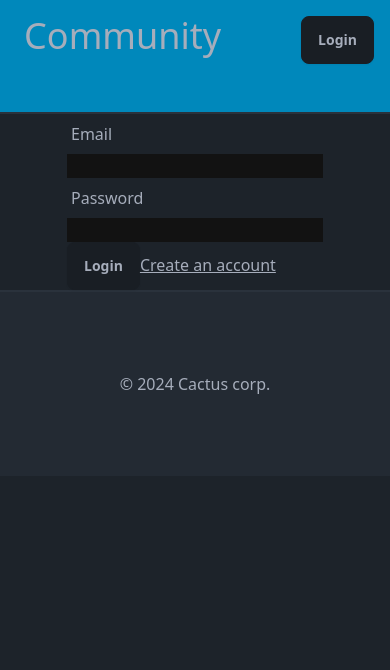
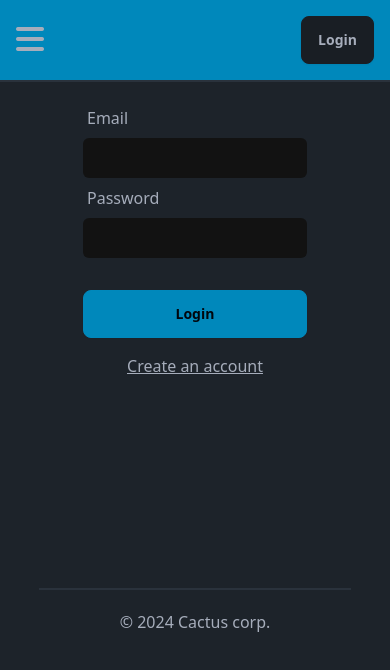
Before and after one commit to azwerlein/Story-Teller, a Vue app: page /login in a window 390 px wide. Shown: the top 670 px of the page. Built offline with nearby package versions, Linux system fonts and the light colour scheme; no server answers.

Commit message:
Mobile responsiveness

```diff
--- a/src/App.vue
+++ b/src/App.vue
@@ -10,10 +10,10 @@ store.init();
 <template>
   <Navigation></Navigation>
   <main class="bg-base-100">
-    <RouterView></RouterView>
+    <RouterView class="min-h-[60vh]"></RouterView>
   </main>
 
-  <footer class="flex justify-center w-full p-20 bg-neutral/50 border-t-2 border-neutral">
+  <footer class="flex justify-center w-4/5 p-5 border-t-2 border-neutral m-auto">
     <p>&copy; 2024 Cactus corp.</p>
   </footer>
 
--- a/src/components/CreateCharacterModal.vue
+++ b/src/components/CreateCharacterModal.vue
@@ -34,6 +34,7 @@ function validateFields() {
 
 </script>
 
+
 <template>
   <Modal ref="modal" button-text="Create Character">
     <template #default>
--- a/src/components/Navigation.vue
+++ b/src/components/Navigation.vue
@@ -13,17 +13,37 @@ function logout() {
 </script>
 
 <template>
-  <header class="bg-primary flex justify-end gap-x-20 p-4 border-b-2 border-neutral">
-    <h2>
+  <header
+      class="bg-primary flex justify-between md:justify-end content-center items-center gap-x-20 p-4 border-b-2 border-neutral sm:gap-x-10">
+    <div class="dropdown block md:hidden">
+      <i class="fa-solid fa-bars text-[2em]"
+         role="button"
+         tabIndex="1"
+      ></i>
+      <ul tabindex="1"
+          class="dropdown-content z-[1] menu shadow bg-neutral border-4 border-slate-400 rounded-box p-2 w-40">
+        <li>
+          <RouterLink :to="{name: 'home'}">Story Teller</RouterLink>
+        </li>
+        <li>
+          <RouterLink :to="{name: 'community'}">Community</RouterLink>
+        </li>
+      </ul>
+    </div>
+
+    <h2 class="hidden md:inline-block">
       <RouterLink :to="{name: 'home'}">Story Teller</RouterLink>
     </h2>
-    <h2>
+    <h2 class="hidden md:inline-block">
       <RouterLink :to="{name: 'community'}">Community</RouterLink>
     </h2>
+
     <div v-if="store.userSession?.profile">
       <div class="flex-auto flex justify-end">
         <div class="dropdown dropdown-end">
-          <div class="flex justify-center rounded-full border-4 border-neutral-content w-16 h-16 bg-base-100" tabindex="0"
+          <div class="flex justify-center rounded-full border-4 border-neutral-content w-16 h-16 bg-base-100
+          transition-all ease-out duration-300 active:scale-110"
+               tabindex="0"
                role="button">
             <img v-if="store.userSession.profile?.photoURL"
                  tabindex="0" role="button"
@@ -37,7 +57,6 @@ function logout() {
             <li>
               <RouterLink :to="{name: 'profile', params: {id: store.userSession.user.uid}}">Profile</RouterLink>
             </li>
-            <li><a>Settings</a></li>
             <li><a v-on:click="logout">Logout</a></li>
           </ul>
         </div>
--- a/src/components/StoryCard.vue
+++ b/src/components/StoryCard.vue
@@ -13,9 +13,9 @@ defineProps({
 <template>
   <RouterLink :to="{name: 'storyeditor', params: {storyId: story.uid}}">
     <div class="card bg-neutral text-neutral-content border-4 border-neutral my-4">
-      <div class="card-body">
+      <div class="card-body p-[1.25rem]">
         <h3>{{ story.title }}</h3>
-        <h4>{{ story.author }}</h4>
+        <h4 class="text-wrap">a b c d e f g h j k l m n o p  q qrqweqw re</h4>
       </div>
     </div>
   </RouterLink>
--- a/src/components/imageEditor/ImageEditorModal.vue
+++ b/src/components/imageEditor/ImageEditorModal.vue
@@ -115,7 +115,7 @@ function resetCanvas() {
     <template #default>
       <h3>Image Editor</h3>
       <canvas ref="canvasElement"
-              class="w-128 h-64"
+              class="w-128 h-64 cursor-grab active:cursor-grabbing"
               v-on:mousedown="isDragging = true"
               v-on:mouseup="isDragging = false"
               v-on:mouseout="isDragging = false"
--- a/src/components/imageEditor/ImagePreviewInput.vue
+++ b/src/components/imageEditor/ImagePreviewInput.vue
@@ -61,7 +61,7 @@ function updatePicture(blob) {
   <input class="form-control w-full"
          type="file"
          :id="id"
-         alt="Profile Picture"
+         alt="Picture Input"
          accept="image/png, image/jpeg, image/jpg"
          v-on:change="editPicture"/>
   <img ref="preview" src="" alt="Profile Picture Preview">
--- a/src/css/main.css
+++ b/src/css/main.css
@@ -4,13 +4,13 @@
 
 @layer base {
     h1 {
-        @apply text-4xl;
+        @apply md:text-4xl text-2xl;
     }
     h2 {
-        @apply text-4xl;
+        @apply md:text-4xl text-xl;
     }
     h3 {
-        @apply text-2xl;
+        @apply md:text-2xl text-lg;
     }
 }
 
--- a/src/views/AccountCreation.vue
+++ b/src/views/AccountCreation.vue
@@ -65,19 +65,19 @@ export default {
   <div class="w-64 content-center m-auto">
     <form v-on:submit.prevent="createAccount">
       <label class="label" for="emailInput">Email</label>
-      <input class="form-control w-full"
+      <input class="form-control w-full p-2 rounded-md"
              type="email"
              id="emailInput"
              required
              v-model="account.email">
       <label class="label" for="passwordInput">Password</label>
-      <input class="form-control w-full"
-             type="text"
+      <input class="form-control w-full p-2 rounded-md"
+             type="password"
              id="passwordInput"
              required
              v-model="account.password">
       <label class="label" for="nameInput">Display Name</label>
-      <input class="form-control w-full"
+      <input class="form-control w-full p-2 rounded-md"
              type="text"
              id="nameInput"
              required
@@ -87,7 +87,7 @@ export default {
           label="Avatar: "
           @save-image="updatePicture"
       ></ImagePreviewInput>
-      <button class="btn" type="submit">Create Account</button>
+      <button class="btn btn-primary" type="submit">Create Account</button>
     </form>
   </div>
 </template>
--- a/src/views/Community.vue
+++ b/src/views/Community.vue
@@ -31,7 +31,7 @@ useCollectionSnapshotListener(q, users);
 
 <template>
   <h2 class="text-6xl text-center my-8">Users</h2>
-  <UserList class="grid grid-cols-3 gap-4"
+  <UserList class="md:grid grid-cols-3 gap-4"
             :users="users"></UserList>
 </template>
 
--- a/src/views/EditProfile.vue
+++ b/src/views/EditProfile.vue
@@ -69,21 +69,21 @@ const {picture, updatePicture, uploadPicture} = usePictureInput();
     <div v-if="store.userSession?.user.uid === id && profile"
          class="w-64 m-auto">
       <label class="label" for="nameInput">Display Name</label>
-      <input class="form-control w-full"
+      <input class="form-control w-full p-4 rounded-md"
              type="text"
              id="nameInput"
              required
              v-model="profile.displayName">
       <label class="label" for="bioInput">Bio</label>
-      <textarea class="form-control w-full" v-model="profile.bio"></textarea>
+      <textarea class="form-control w-full p-4 rounded-md" v-model="profile.bio"></textarea>
 
       <ImagePreviewInput label="Profile picture: "
                          id="avatarInput"
                          @save-image="updatePicture"></ImagePreviewInput>
 
-      <div class="flex justify-around">
+      <div class="flex flex-col md:flex-row gap-4 my-4 justify-around">
+        <button class="btn btn-primary min-w-20" @click="updateProfile">Save</button>
         <button class="btn btn-neutral min-w-20" @click="getProfile">Cancel</button>
-        <button class="btn btn-primary min-w-20" @click="updateProfile">Save</button>
       </div>
     </div>
     <div v-else>
--- a/src/views/Home.vue
+++ b/src/views/Home.vue
@@ -50,7 +50,7 @@ function createStory(story) {
 
 <template>
   <h1 class="text-6xl text-center my-8">Story Teller</h1>
-  <div class="flex flex-auto w-10/12 m-auto">
+  <div class="flex flex-auto flex-col md:flex-row w-10/12 m-auto">
     <div class="w-full p-8">
       <div class="flex justify-between items-center">
         <h2>Your Stories</h2>
--- a/src/views/Login.vue
+++ b/src/views/Login.vue
@@ -17,13 +17,15 @@ function login() {
 </script>
 
 <template>
-  <div class="w-64 content-center m-auto">
+  <div class="w-64 md:w-1/3 p-4 m-auto">
     <label class="label" for="emailInput">Email</label>
-    <input class="form-control w-full" type="text" id="emailInput" required>
+    <input class="form-control w-full p-2 rounded-md" type="text" id="emailInput" required>
     <label class="label" for="passwordInput">Password</label>
-    <input class="form-control w-full" type="text" id="passwordInput" required>
-    <button class="btn" v-on:click="login">Login</button>
-    <RouterLink class="link" :to="{name: 'register'}">Create an account</RouterLink>
+    <input class="form-control w-full p-2 rounded-md" type="password" id="passwordInput" required>
+    <div class="flex flex-col content-center">
+      <button class="btn btn-primary mt-8" v-on:click="login">Login</button>
+      <RouterLink class="link text-center mt-4" :to="{name: 'register'}">Create an account</RouterLink>
+    </div>
   </div>
 </template>
 
```
